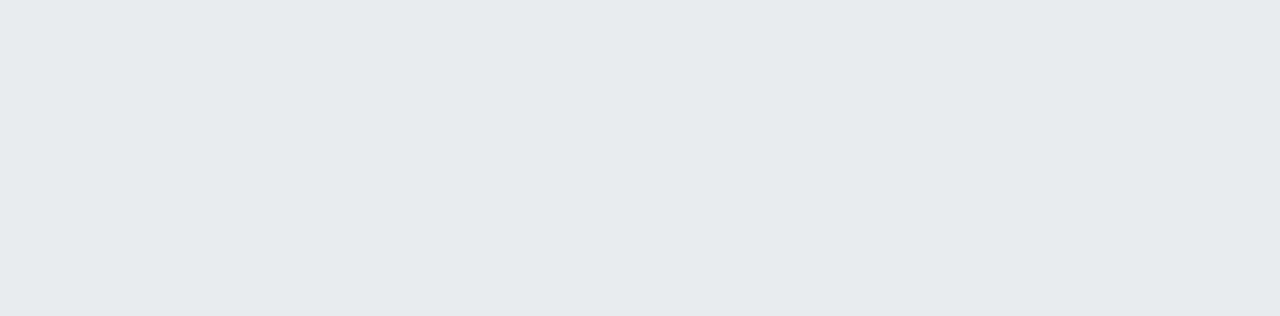
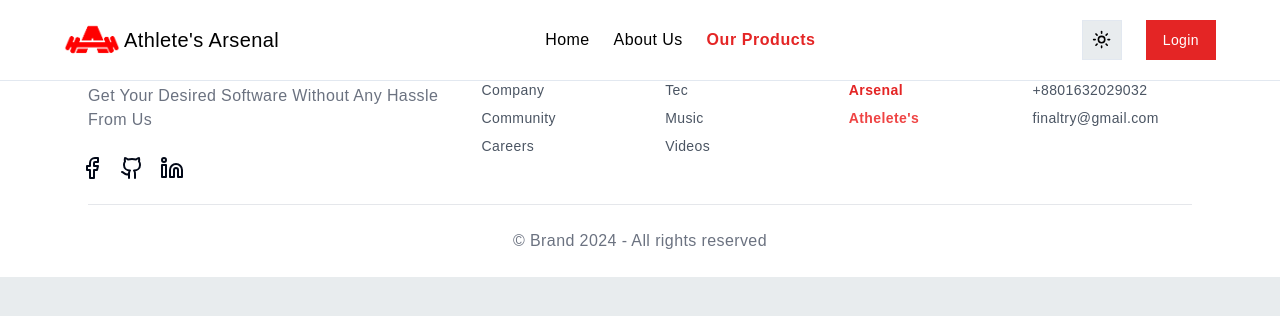
Before and after one commit to arafat-sabbir/Athletes_Arsenal, a React (Vite) app: page /products in a window 1280 px wide. Before the commit this address had no page. Shown: the top 316 px of the page. Built offline with nearby package versions, Linux system fonts and the light colour scheme; a web font is replaced by a local one.

Commit message:
Added Footer and Product's page

```diff
--- a/src/App.tsx
+++ b/src/App.tsx
@@ -3,13 +3,11 @@ import Banner from "./components/Home/Banner";
 import NewArrival from "./components/Home/NewArrival";
 import OurTrainer from "./components/Home/OurTrainer";
 import OurTraining from "./components/Home/OurTraining";
-import Navbar from "./components/Navbar/Navbar";
 import ScrollToTop from "./components/ScrollToTop";
 
 function App() {
   return (
     <>
-      <Navbar />
       <Banner />
       <OurTraining />
       <NewArrival />
--- /dev/null
+++ b/src/components/Footer.tsx
@@ -0,0 +1,124 @@
+import Container from "@/layout/Container/Container";
+import { Facebook, Github, Linkedin } from "lucide-react";
+
+const Footer = () => {
+  return (
+    <footer className="bg-white overflow-hidden dark:bg-gray-900">
+      <Container>
+        <div className="p-6 mx-auto">
+          <div className="lg:flex">
+            <div className="w-full -mx-6 lg:w-2/5">
+              <div className="px-6">
+                <a className="text-xl font-semibold">
+                  <span className="text-primary font-bold">Arsenal</span>
+                </a>
+
+                <p className="max-w-sm mt-2 text-gray-500 dark:text-gray-400">
+                  Get Your Desired Software Without Any Hassle From Us
+                </p>
+
+                <div className="flex mt-6 -mx-2 gap-4">
+                  <Facebook />
+                  <Github />
+                  <Linkedin />
+                </div>
+              </div>
+            </div>
+
+            <div className="mt-6 lg:mt-0 lg:flex-1">
+              <div className="grid grid-cols-2 gap-6 sm:grid-cols-2 md:grid-cols-3 lg:grid-cols-4">
+                <div>
+                  <h3 className="text-gray-700 uppercase dark:text-white">
+                    About
+                  </h3>
+                  <a
+                    href="#"
+                    className="block mt-2 text-sm text-gray-600 dark:text-gray-400 hover:underline"
+                  >
+                    Company
+                  </a>
+                  <a
+                    href="#"
+                    className="block mt-2 text-sm text-gray-600 dark:text-gray-400 hover:underline"
+                  >
+                    Community
+                  </a>
+                  <a
+                    href="#"
+                    className="block mt-2 text-sm text-gray-600 dark:text-gray-400 hover:underline"
+                  >
+                    Careers
+                  </a>
+                </div>
+
+                <div>
+                  <h3 className="text-gray-700 uppercase dark:text-white">
+                    Blog
+                  </h3>
+                  <a
+                    href="#"
+                    className="block mt-2 text-sm text-gray-600 dark:text-gray-400 hover:underline"
+                  >
+                    Tec
+                  </a>
+                  <a
+                    href="#"
+                    className="block mt-2 text-sm text-gray-600 dark:text-gray-400 hover:underline"
+                  >
+                    Music
+                  </a>
+                  <a
+                    href="#"
+                    className="block mt-2 text-sm text-gray-600 dark:text-gray-400 hover:underline"
+                  >
+                    Videos
+                  </a>
+                </div>
+
+                <div>
+                  <h3 className="text-gray-700 uppercase dark:text-white">
+                    Products
+                  </h3>
+                  <a
+                    href="https://play.google.com/store/apps/details?id=com.thesaymondev.zacai&pli=1"
+                    className="block mt-2 text-sm text-primary font-semibold dark:text-gray-400 hover:underline"
+                  >
+                    Arsenal
+                  </a>
+
+                  <a
+                    href="#"
+                    className="block mt-2 text-sm text-red-500 font-semibold dark:text-gray-400 hover:underline"
+                  >
+                    Athelete's
+                  </a>
+                  <p className="block mt-2 text-sm text-gray-600 dark:text-gray-400 hover:underline"></p>
+                </div>
+
+                <div>
+                  <h3 className="text-gray-700 uppercase dark:text-white">
+                    Contact
+                  </h3>
+                  <span className="block mt-2 text-sm text-gray-600 dark:text-gray-400 hover:underline">
+                    +8801632029032
+                  </span>
+                  <span className="block mt-2 text-sm text-gray-600 dark:text-gray-400 hover:underline">
+                    finaltry@gmail.com
+                  </span>
+                </div>
+              </div>
+            </div>
+          </div>
+          <hr className="h-px my-6 bg-gray-200 border-none dark:bg-gray-700" />
+          <div>
+            <p className="text-center text-gray-500 dark:text-gray-400">
+              © Brand 2024 - All rights reserved
+            </p>
+          </div>
+        </div>
+      </Container>
+    </footer>
+  );
+};
+
+export default Footer;
--- a/src/components/Home/AboutUs.tsx
+++ b/src/components/Home/AboutUs.tsx
@@ -6,7 +6,7 @@ const AboutUs = () => {
     <section className="bg-[#292828] px-40 py-10 text-white dark:bg-[#2928285d]">
       <div className="flex gap-20">
         <div>
-          <img src="/assets/background/about.png" alt="" />
+          <img src={"/assets/Background/about.png"} alt="" />
         </div>
         <div className="space-y-4">
           <h1 className="text-3xl font-medium tracking-wider">
--- a/src/components/Home/NewArrival.tsx
+++ b/src/components/Home/NewArrival.tsx
@@ -1,5 +1,7 @@
 import Container from "@/layout/Container/Container";
 import ProductCard from "../ProductCard";
+import { Button } from "../ui/button";
+import { Link } from "react-router-dom";
 
 const NewArrival = () => {
   const items = [
@@ -56,7 +58,7 @@ const NewArrival = () => {
     <Container className="pb-20">
       <div className="space-y-2">
         <h3 className="text-2xl font-medium text-primary text-center">
-          NEW ARRIVALS
+          Featured Products
         </h3>
         <h1 className="text-4xl font-medium text-center tracking-wider ">
           Top Brand Products
@@ -71,6 +73,7 @@ const NewArrival = () => {
           <ProductCard item={item} key={index}></ProductCard>
         ))}
       </div>
+        <Link to={"/products"}><Button size={"xxl"} className="mx-auto flex">Explore More</Button></Link>
     </Container>
   );
 };
--- a/src/components/Navbar/Navbar.tsx
+++ b/src/components/Navbar/Navbar.tsx
@@ -21,10 +21,10 @@ const Navbar = () => {
       <Container>
         <div className="h-20 items-center px-5 lg:px-0 flex justify-between">
           <div>
-            <h1 className="text-xl  font-zen flex items-center gap-1">
+            <Link to={"/"} className="text-xl  font-zen flex items-center gap-1">
               <img src="/assets/logo/logo.png" className="h-14 w-14" alt="" />{" "}
               Athlete's Arsenal
-            </h1>
+            </Link>
           </div>
 
           <ul className="lg:flex hidden gap-6">
@@ -38,10 +38,10 @@ const Navbar = () => {
               About Us
             </NavLink>
             <NavLink
-              to="ourProjects"
+              to="products"
               className="hover:text-primary   cursor-pointer transition-all duration-300"
             >
-              Our Projects
+              Our Products
             </NavLink>
           </ul>
           <div className="flex md:gap-6 gap-2">
--- a/src/components/ui/button.tsx
+++ b/src/components/ui/button.tsx
@@ -22,7 +22,7 @@ const buttonVariants = cva(
         sm: "h-9  px-3",
         lg: "h-11  px-8",
         xl: "h-14  px-8",
-        xxl: "h-11  px-8",
+        xxl: "h-14  px-16",
         icon: "h-10 w-10",
       },
     },
--- a/src/index.css
+++ b/src/index.css
@@ -83,6 +83,7 @@
 }
 
 .active {
-  font-weight: 900;
+  font-weight: 700;
+  letter-spacing: 0.035em;
   color: hsl(var(--primary));
 }
--- /dev/null
+++ b/src/layout/MainLayout.tsx
@@ -0,0 +1,15 @@
+import Footer from "@/components/Footer";
+import Navbar from "@/components/Navbar/Navbar";
+import { Outlet } from "react-router-dom";
+
+const MainLayout = () => {
+  return (
+    <>
+      <Navbar></Navbar>
+      <Outlet></Outlet>
+      <Footer></Footer>
+    </>
+  );
+};
+
+export default MainLayout;
--- a/src/main.tsx
+++ b/src/main.tsx
@@ -1,6 +1,5 @@
 import { StrictMode } from "react";
 import { createRoot } from "react-dom/client";
-import App from "./App.tsx";
 import "./index.css";
 import { RouterProvider } from "react-router-dom";
 import { routes } from "./routes/Routes.tsx";
@@ -9,9 +8,8 @@ import { Toaster } from "sonner";
 
 createRoot(document.getElementById("root")!).render(
   <StrictMode>
-    <ThemeProvider defaultTheme="dark" storageKey="vite-ui-theme">
-      <RouterProvider router={routes} />
-      <App />
+    <ThemeProvider defaultTheme="light" storageKey="vite-ui-theme">
+      <RouterProvider router={routes}></RouterProvider>
     </ThemeProvider>
     <Toaster richColors />
   </StrictMode>
--- /dev/null
+++ b/src/pages/Products/Products.tsx
@@ -0,0 +1,7 @@
+import Container from "@/layout/Container/Container";
+
+const Products = () => {
+  return <Container>Product</Container>;
+};
+
+export default Products;
```
Also changed, not shown: src/routes/Routes.tsx (+13 -1 lines).
